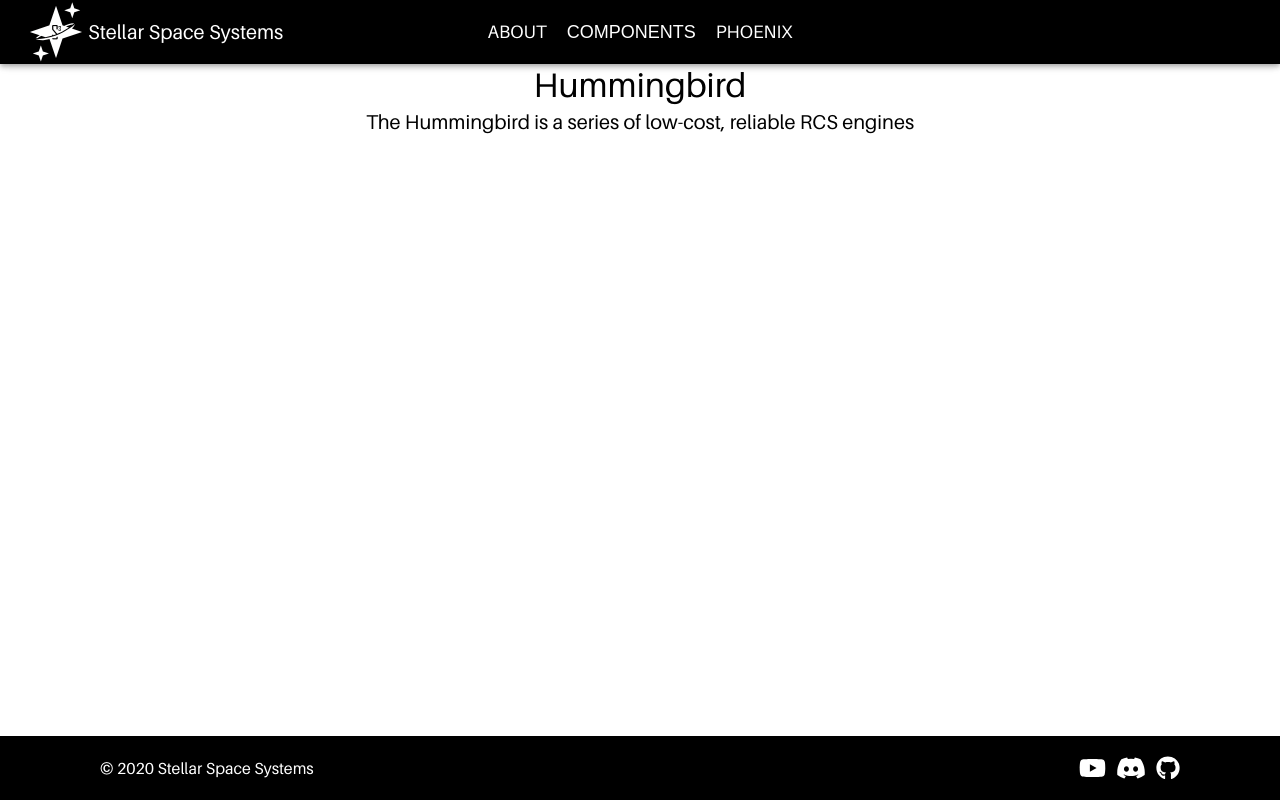
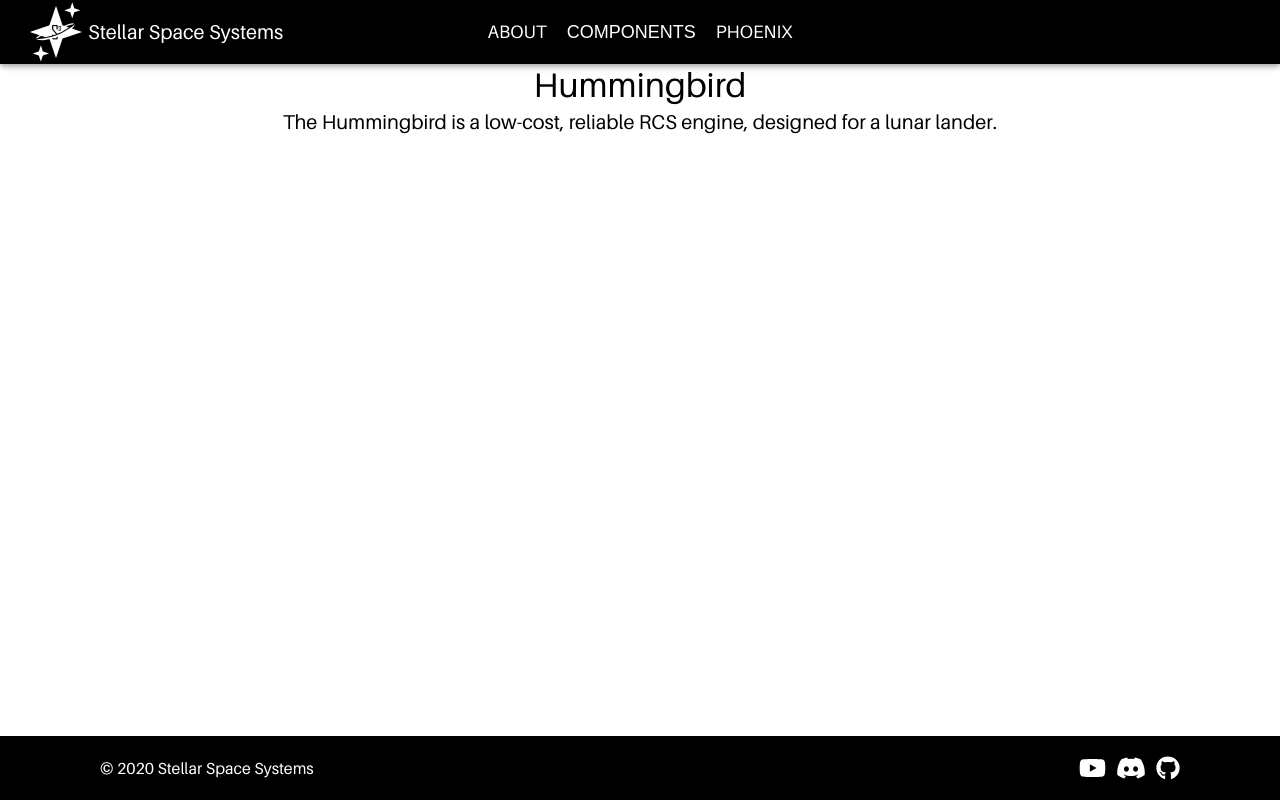
Before and after one commit to VA7NFH/va7nfh.github.io, a React (Create React App) app: page /engines/hummingbird in a window 1280 px wide. Built offline with nearby package versions, Linux system fonts and the light colour scheme.

Commit message:
Update Hummingbird.js

```diff
--- a/src/pages/Hummingbird.js
+++ b/src/pages/Hummingbird.js
@@ -9,7 +9,7 @@ class Hummingbird extends React.Component {
           Hummingbird
         </Typography>
         <Typography variant="h6" align="center">
-          The Hummingbird is a series of low-cost, reliable RCS engines
+          The Hummingbird is a low-cost, reliable RCS engine, designed for a lunar lander.
         </Typography>
       </div>
     )
```
